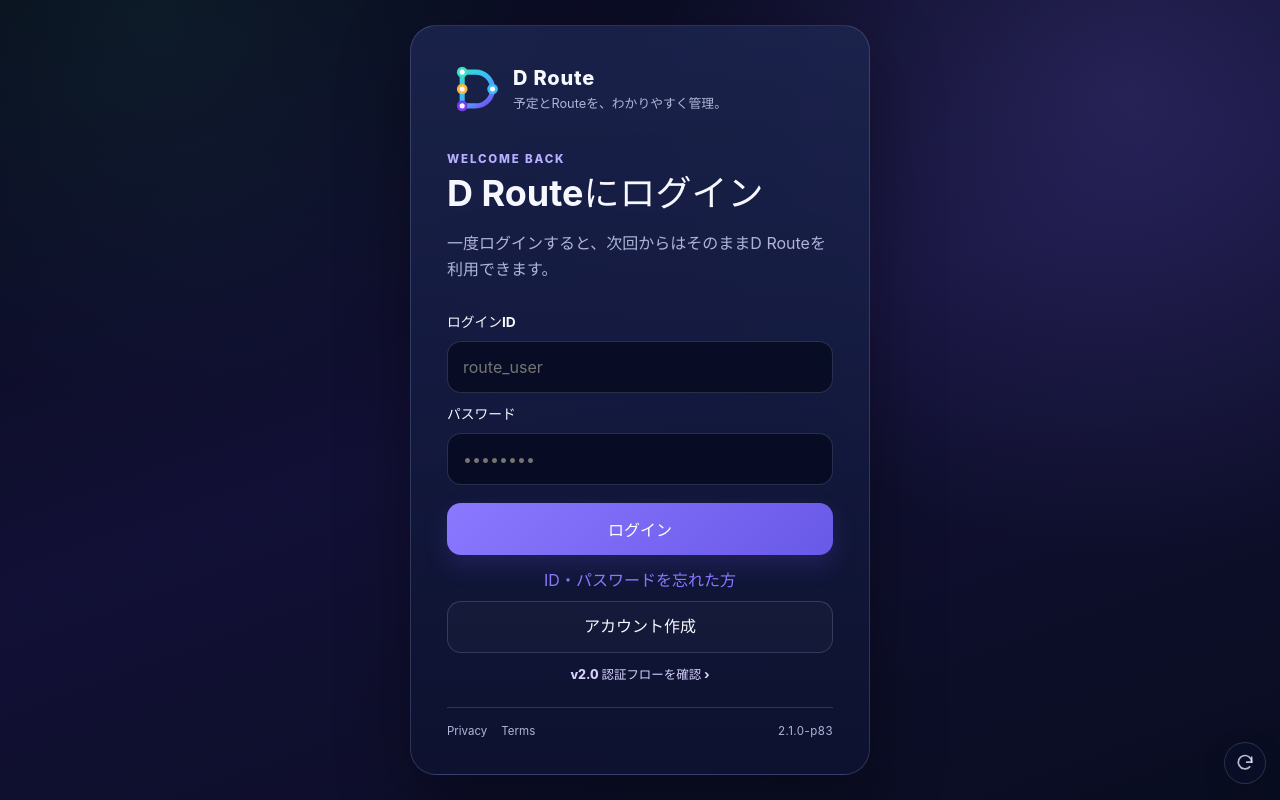
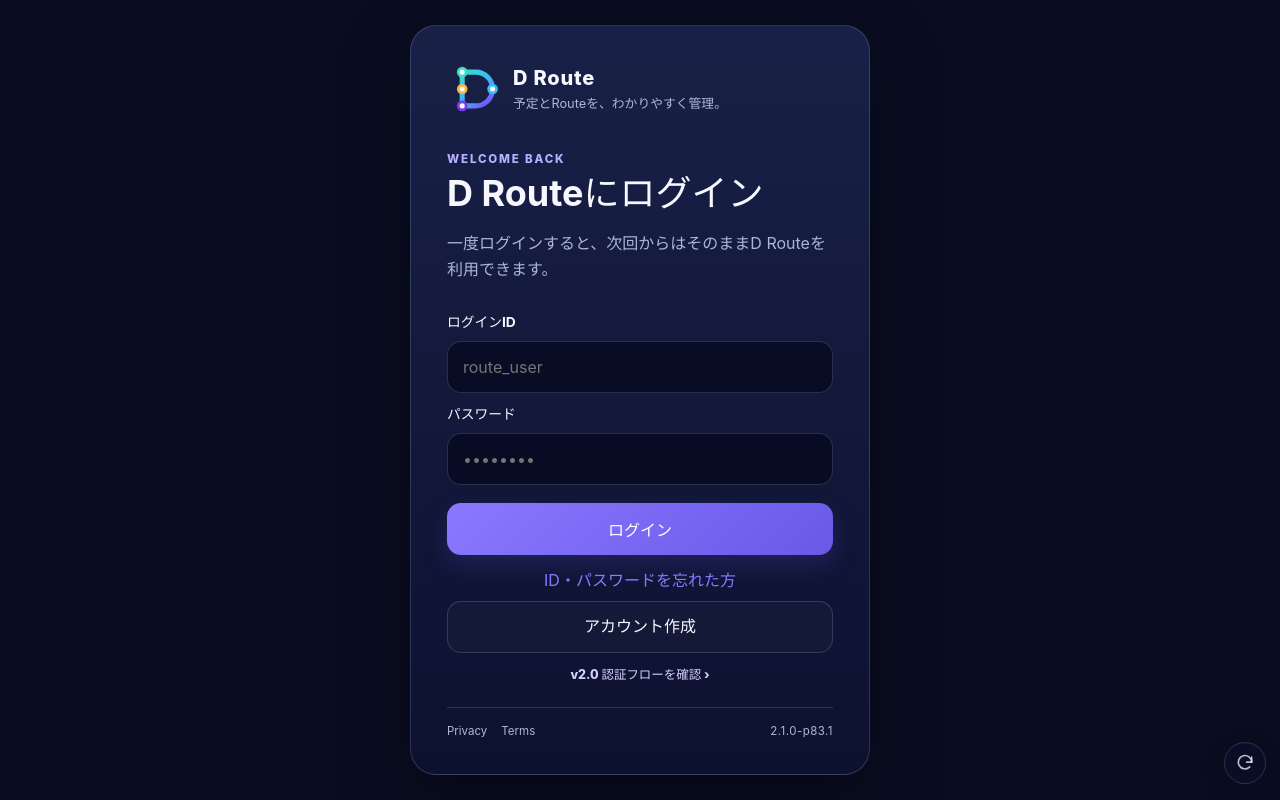
Before and after one commit to Akisuke-1234567890/d-route, a React (Vite) app: page /signin in a window 1280 px wide. Built offline with nearby package versions, Linux system fonts and the light colour scheme; no server answers.

Commit message:
Route・Places・Chat・Members・Menuの画面背景を共通化し、意味のあるカード／状態色だけを維持します。DB変更はありません。

```diff
--- a/package.json
+++ b/package.json
@@ -1,7 +1,7 @@
 {
   "name": "d-route",
   "private": true,
-  "version": "2.1.0-p83",
+  "version": "2.1.0-p83.1",
   "type": "module",
   "scripts": {
     "dev": "vite",
--- a/src/app/version.ts
+++ b/src/app/version.ts
@@ -1 +1 @@
-export const APP_VERSION = '2.1.0-p83';
+export const APP_VERSION = '2.1.0-p83.1';
--- a/src/styles.css
+++ b/src/styles.css
@@ -3633,3 +3633,77 @@ input:focus,select:focus,textarea:focus{
   .page-content{padding-inline:16px}
   .route-modal,.places-add-sheet,.route-delete-modal,.alternate-route-manage-modal,.my-member-modal,.my-member-delete-modal{border-radius:22px}
 }
+
+
+/* v2.1.0-p83.1 Background unification
+   Same-level workspace screens use one uninterrupted canvas. Difference is
+   expressed by cards and semantic accents, not by changing the page base. */
+:root{
+  --dr-canvas:#0b1025;
+  --dr-canvas-deep:#090d20;
+}
+
+html,
+body,
+#root{
+  background:var(--dr-canvas-deep) !important;
+}
+
+body,
+.app-shell,
+.home-shell,
+.route-tab-shell,
+.chat-page-shell,
+.my-members-shell,
+.v2-dashboard-shell{
+  background:
+    radial-gradient(circle at 82% 8%,rgba(139,120,255,.075),transparent 32%),
+    linear-gradient(180deg,var(--dr-canvas) 0%,var(--dr-canvas-deep) 100%) !important;
+  background-attachment:fixed !important;
+}
+
+/* Page containers are layout surfaces, not separate colored pages. */
+.page-content,
+.route-detail-content,
+.v2-dashboard-content,
+.members-hub,
+.route-menu-content,
+.home-content{
+  background:transparent !important;
+}
+
+/* Chat previously rendered a second full-page panel. Keep only its real
+   content cards so the workspace canvas matches Route, Places and Members. */
+.chat-page{
+  background:transparent !important;
+  border-color:transparent !important;
+  box-shadow:none !important;
+}
+
+/* Persistent chrome shares the same neutral canvas on every tab. */
+.global-header{
+  background:rgba(11,16,37,.94) !important;
+}
+.route-bottom-nav{
+  background:rgba(9,13,32,.97) !important;
+  border-color:var(--dr-border) !important;
+}
+
+/* Cards remain visibly elevated, but no screen receives its own hue. */
+.chat-page-log,
+.places-phase-section,
+.v2-phase-panel,
+.v2-alternate-route-panel,
+.v2-participant-route,
+.members-panel,
+.route-settings-card,
+.route-menu-item,
+.my-member-card{
+  background-color:var(--dr-surface-soft);
+}
+
+@media(max-width:520px){
+  .chat-page{
+    padding-inline:16px;
+  }
+}
```
Also changed, not shown: 2 other files (tests, documents, lock files or other folders).
